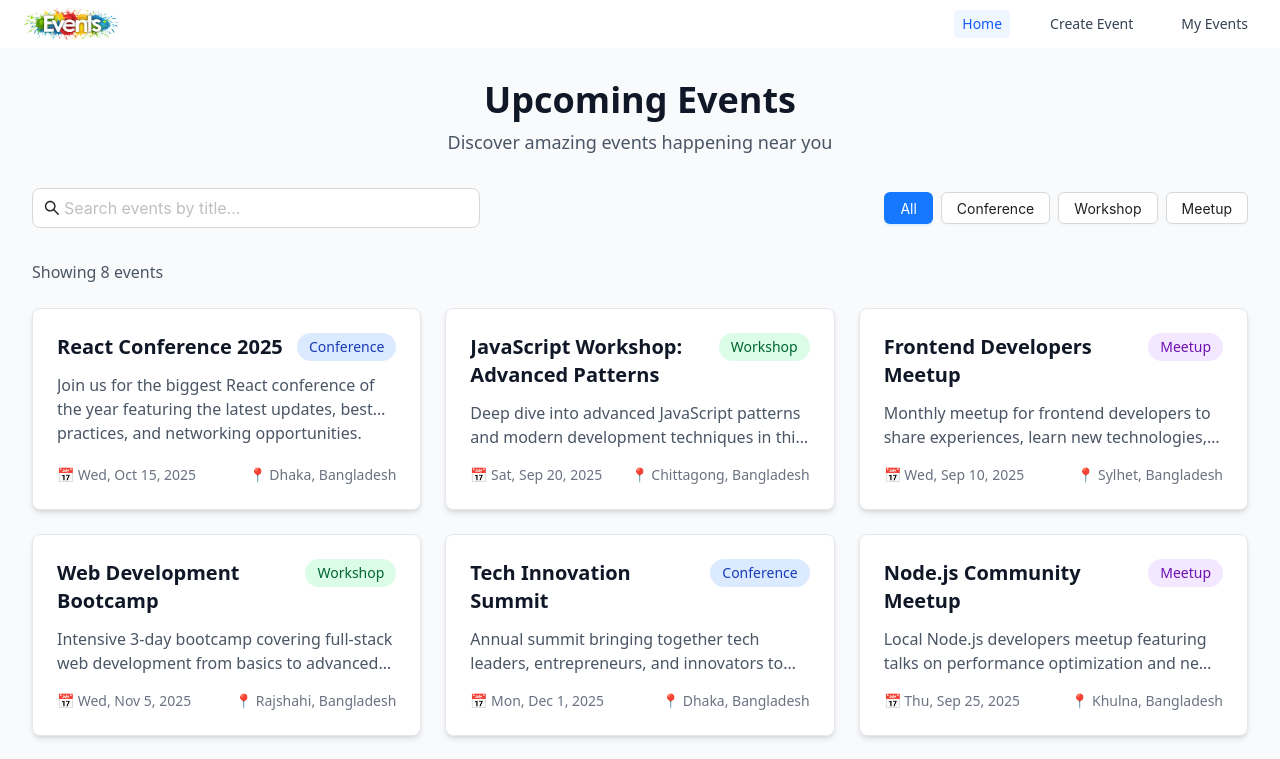
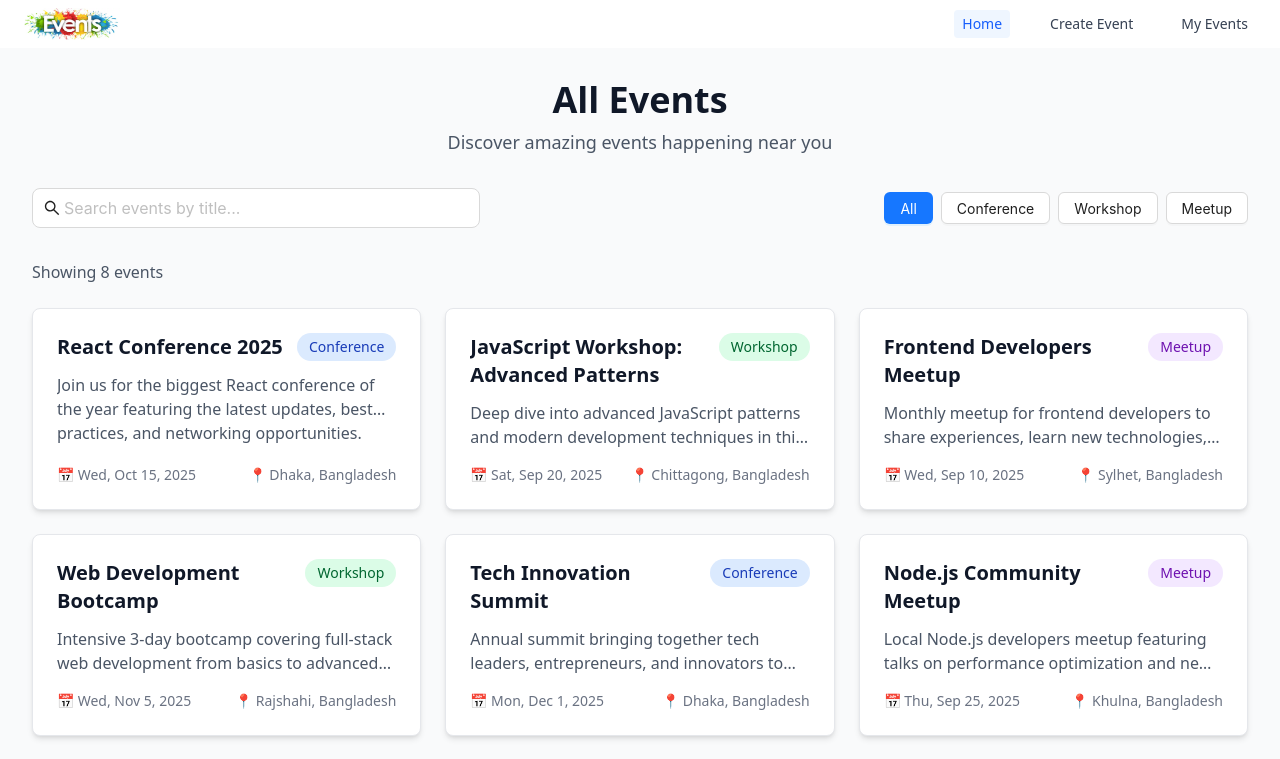
Before and after one commit to Tanvin-Ahmed/event-management-task, a Next.js app: page / in a window 1280 px wide. Shown: the top 759 px of the page. Built offline with nearby package versions, Linux system fonts and the light colour scheme.

Commit message:
update heading text

```diff
--- a/src/components/EventList.tsx
+++ b/src/components/EventList.tsx
@@ -66,9 +66,7 @@ export default function EventList() {
   return (
     <div className="max-w-7xl mx-auto px-4 sm:px-6 lg:px-8 py-8">
       <div className="text-center mb-8">
-        <h1 className="text-4xl font-bold text-gray-900 mb-2">
-          Upcoming Events
-        </h1>
+        <h1 className="text-4xl font-bold text-gray-900 mb-2">All Events</h1>
         <p className="text-gray-600 text-lg">
           Discover amazing events happening near you
         </p>
```
